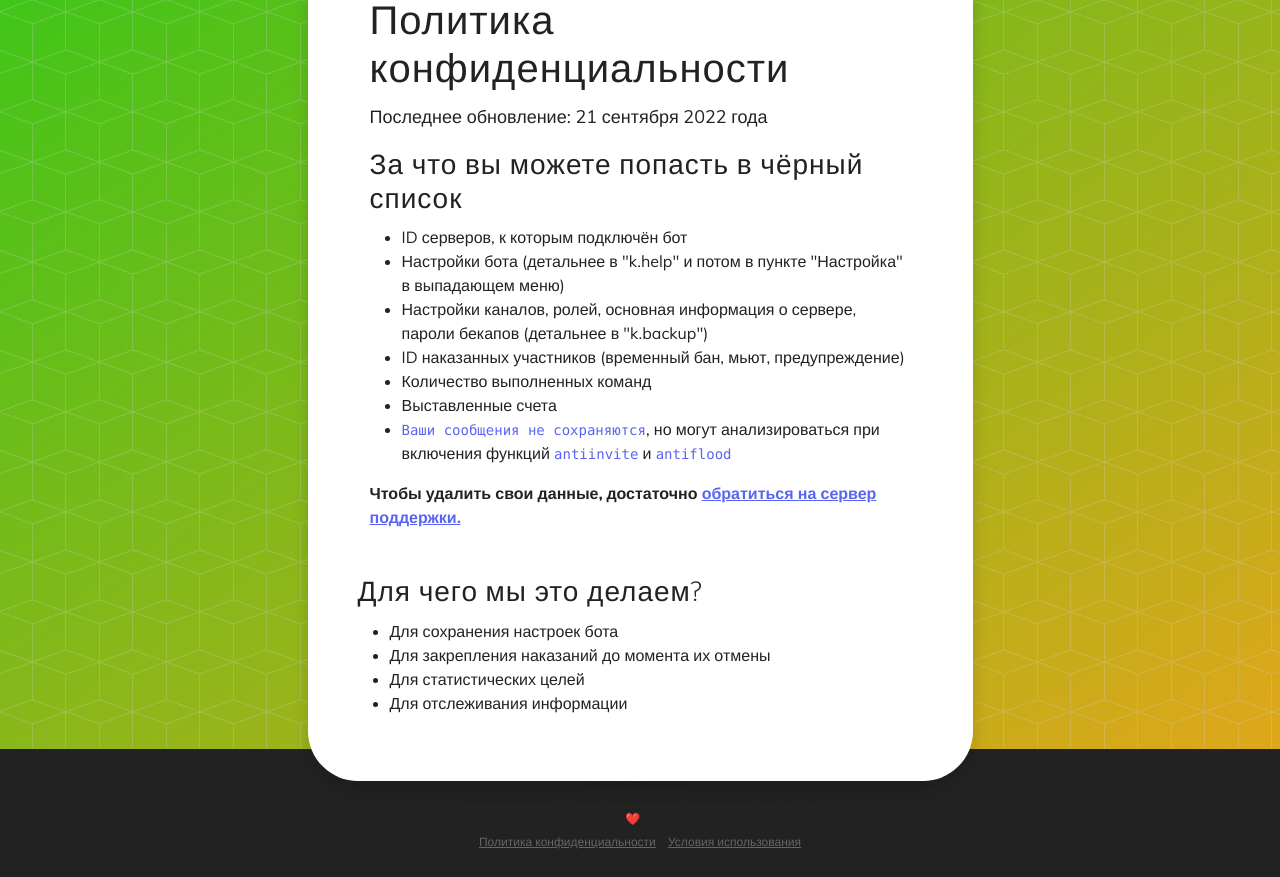
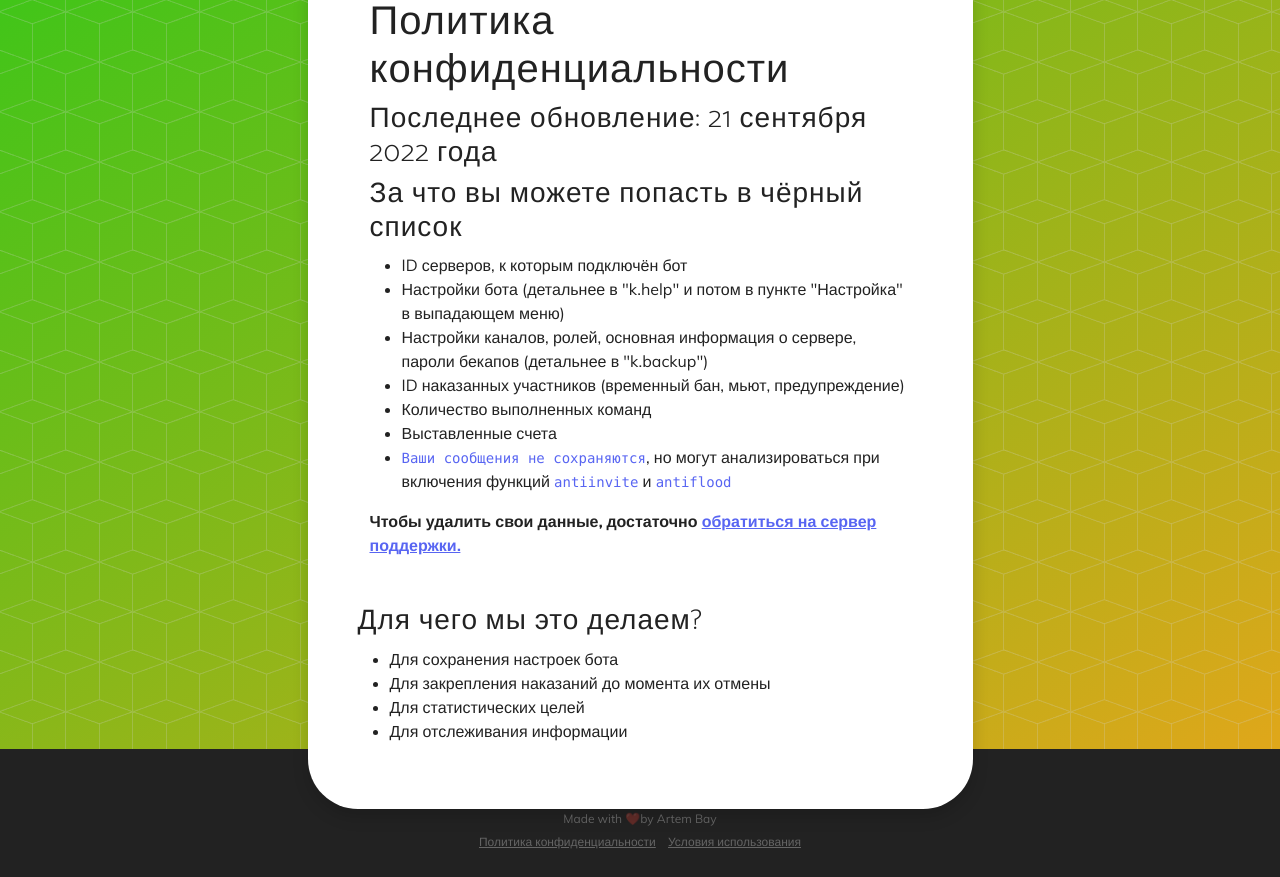
Before and after one commit to kteamproject/k-protect.github.io, a plain HTML site: page privacy.html in a window 1280 px wide. Shown: the part 51-928 px from the top of the page. Drawn offline with nearby package versions, Linux system fonts and the light colour scheme; files whose address does not match are found by name.

Commit message:
Update privacy.html

```diff
--- a/privacy.html
+++ b/privacy.html
@@ -23,7 +23,7 @@
 </head>
 
 <style>
-    p, h1, li, ul, a, b, h2, h3, h4, h5, h6 {
+    h1, li, ul, a, b, h2, h3, h4, h5, h6 {
         color: #222;
     }
     code {
@@ -46,7 +46,7 @@
             <div class="row h-100">
                 <div class="container col-lg-7 my-auto shadow" style="background-color: rgb(255, 255, 255); padding: 50px; border-radius: 50px;">
                     <h1 class="container">Политика конфиденциальности</h1>
-                    <p class="container">Последнее обновление: 21 сентября 2022 года</p>
+                    <h3 class="container">Последнее обновление: 21 сентября 2022 года</h3>
                     <div class="container block2">
                         <h3>За что вы можете попасть в чёрный список</h2>
                         <ul>
```
